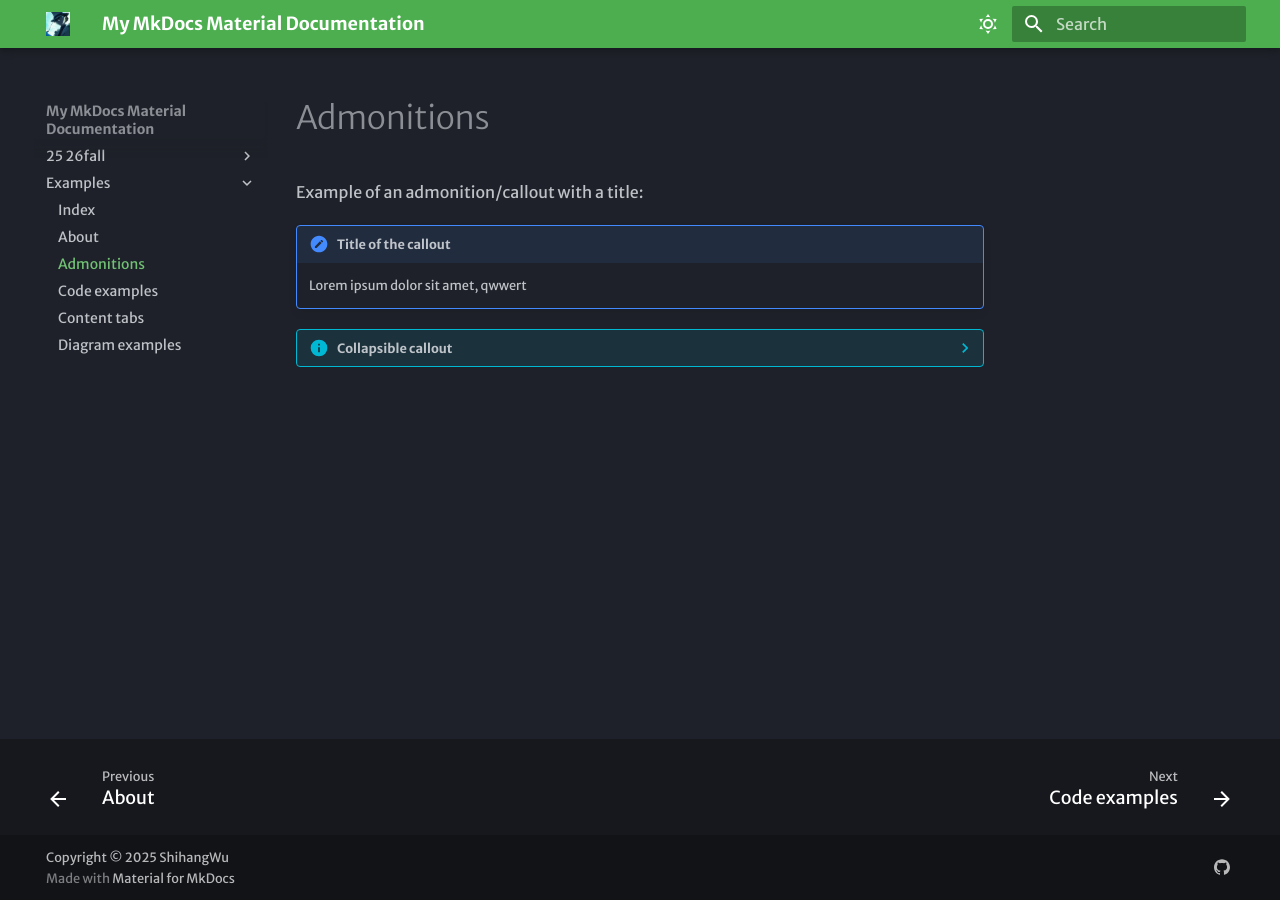
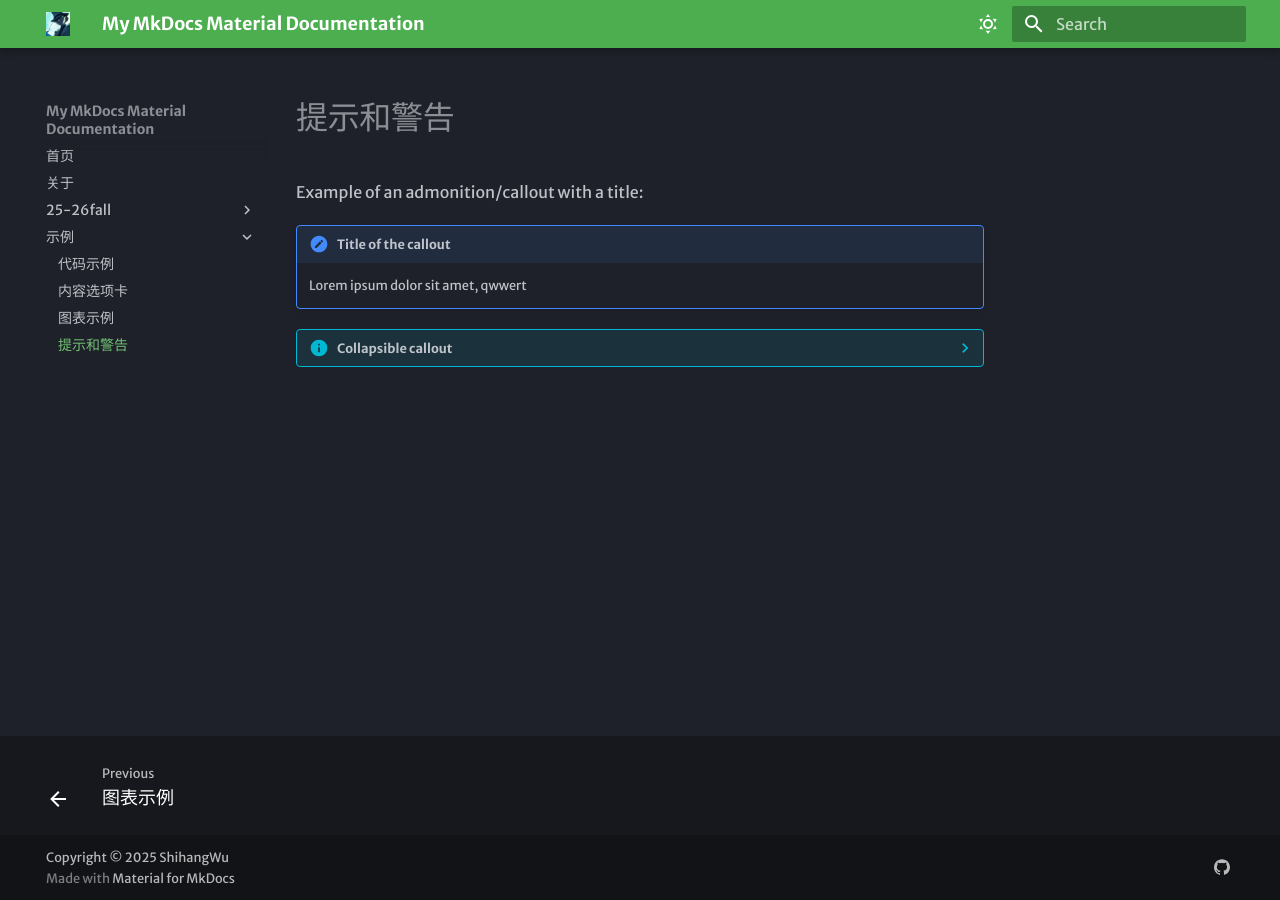
Before and after one commit to ShihangWu/mkdocs, an MkDocs documentation site: the page built from docs/examples/admonitions.md, in a window 1280 px wide. Built offline with MkDocs 1.6.1 and Material for MkDocs 9.7.7, drawn with Linux system fonts in a browser that asks for light colours; some web fonts are replaced; part of the change alters nothing that is shown.

```diff
--- a/mkdocs.yml
+++ b/mkdocs.yml
@@ -1,5 +1,18 @@
 site_name: My MkDocs Material Documentation
-site_url: https://sitename.example
+site_url: https://shihangwu.github.io/mkdocs/
+
+nav:
+  - 首页: examples/index.md
+  - 关于: examples/about.md
+  - 25-26fall:
+    - 电路分析: 25-26fall/ElectricCircuits.md
+    - 概率论: 25-26fall/Probability.md
+  - 示例:
+    - 代码示例: examples/code-examples.md
+    - 内容选项卡: examples/content-tabs.md
+    - 图表示例: examples/diagram-examples.md
+    - 提示和警告: examples/admonitions.md
+
 theme:
   name: material
   font:
```
